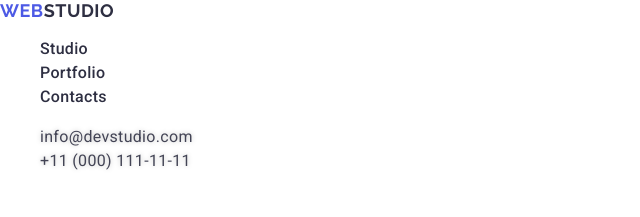
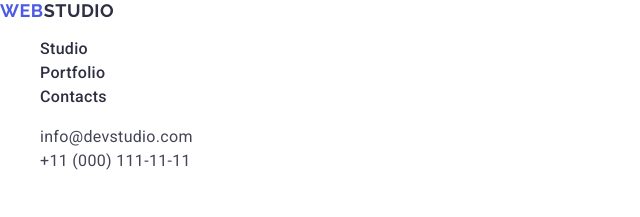
Before and after one commit to Valerii3110/goit-markup-hw-02, a plain HTML site: page index.html in a window 1280 px wide. Shown: the top 217 px of the page, 0-640 px from the left. Drawn offline with nearby package versions, Linux system fonts and the light colour scheme.

Commit message:
corrected the mentor's remark

```diff
--- a/css/styles.css
+++ b/css/styles.css
@@ -55,7 +55,6 @@ address {
 font-weight: 400;
 line-height: 1.5;
 color:#434455;
-text-shadow: 0px 0px 5px rgba(0, 0, 0, 0.25)
 }
 
 .hero {
```
